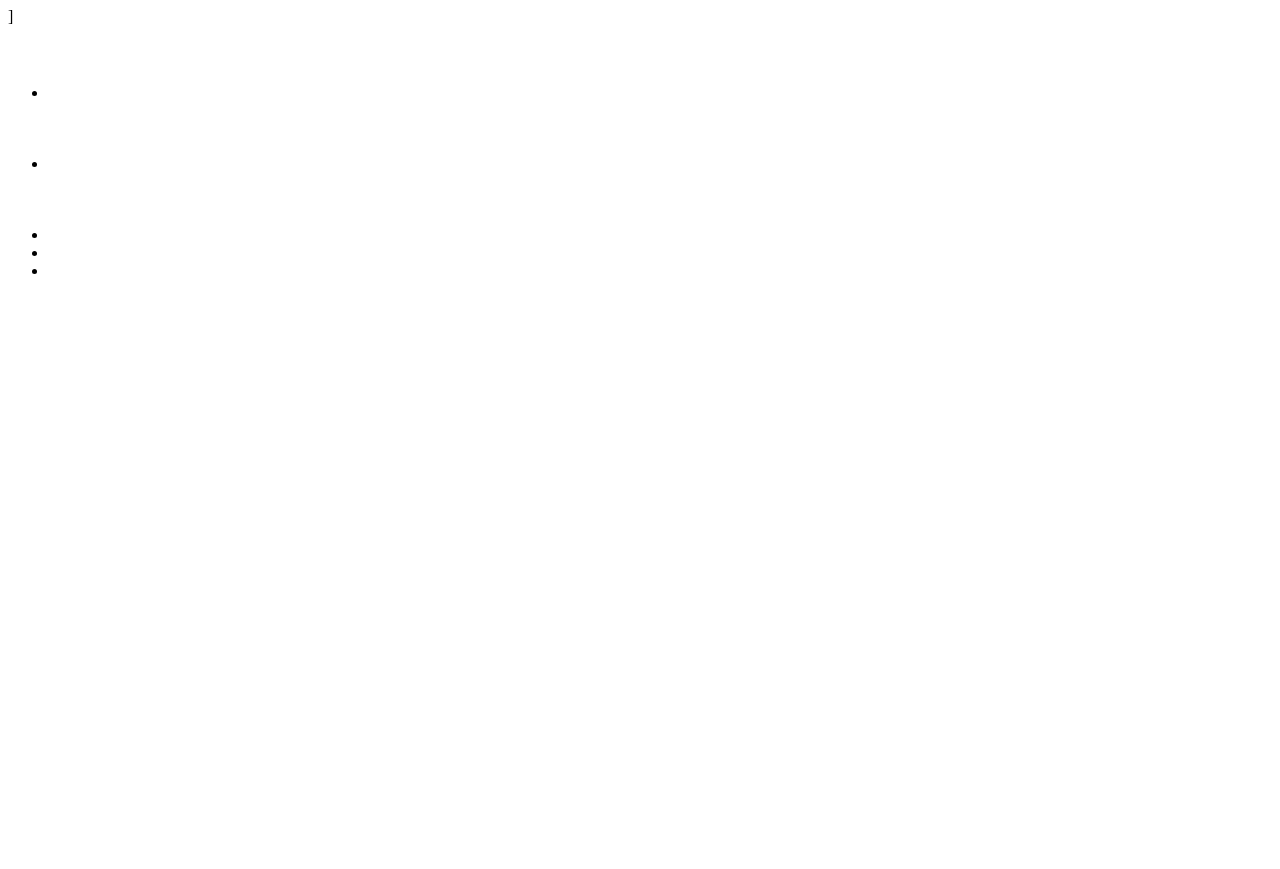
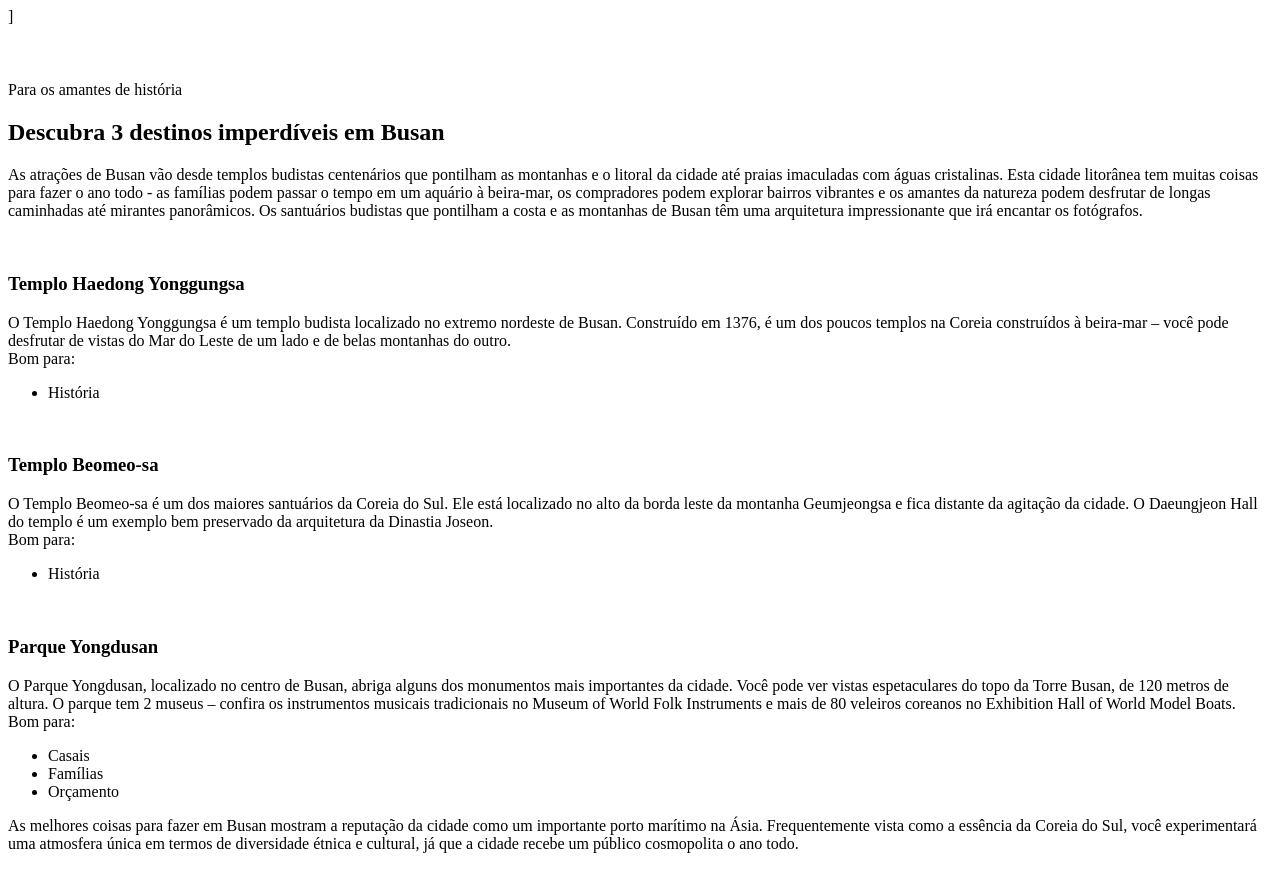
Before and after one commit to contatobrunoaparecido-afk/localturistico-desafio-pratico-rocketseat, a plain HTML site: page index.html in a window 1280 px wide. Before the commit the page ends 800 px from the top, so only its background shows below. Drawn offline with Linux system fonts and the light colour scheme.

Commit message:
add conteúdo html

```diff
--- a/index.html
+++ b/index.html
@@ -16,42 +16,61 @@
   <header>]
     <p></p>
     <h1></h1>
-    <div></div>
+    <img src="" alt="">
     <p></p>
   </header>
   <main>
     <section>
-      <div>
-        <p></p><img src="" alt="">
-        <h3></h3>
-        <p></p>
-        <ul>
-          <li>
-
-          </li>
-        </ul>
-      </div>
-      <div>
-        <p></p><img src="" alt="">
-        <h3></h3>
-        <p></p>
-        <ul>
-          <li>
-
-          </li>
-        </ul>
+      <div class="init-section">
+        <p>Para os amantes de história</p>
+        <h2>Descubra 3 destinos imperdíveis em Busan</h2>
+        <p>As atrações de Busan vão desde templos budistas centenários que pontilham as montanhas e o litoral da cidade
+          até praias imaculadas com águas cristalinas. Esta cidade litorânea tem muitas coisas para fazer o ano todo -
+          as famílias podem passar o tempo em um aquário à beira-mar, os compradores podem explorar bairros vibrantes e
+          os amantes da natureza podem desfrutar de longas caminhadas até mirantes panorâmicos.
+          Os santuários budistas que pontilham a costa e as montanhas de Busan têm uma arquitetura impressionante que
+          irá encantar os fotógrafos.</p>
       </div>
       <div>
         <img src="" alt="">
-        <h3></h3>
-        <p></p>
+        <h3>Templo Haedong Yonggungsa </h3>
+        <p>O Templo Haedong Yonggungsa é um templo budista localizado no extremo nordeste de Busan. Construído em 1376,
+          é um dos poucos templos na Coreia construídos à beira-mar – você pode desfrutar de vistas do Mar do Leste de
+          um lado e de belas montanhas do outro.
+          <br>
+          <span>Bom para:</span>
         <ul>
-          <li></li>
-          <li></li>
-          <li></li>
+          <li>História</li>
         </ul>
+        </p>
+      </div>
+      <div>
+        <img src="" alt="">
+        <h3>Templo Beomeo-sa</h3>
+        <p>O Templo Beomeo-sa é um dos maiores santuários da Coreia do Sul. Ele está localizado no alto da borda leste da montanha Geumjeongsa e fica distante da agitação da cidade. O Daeungjeon Hall do templo é um exemplo bem preservado da arquitetura da Dinastia Joseon.
+          <br>
+          <span>Bom para:</span>
+        <ul>
+          <li>História</li>
+        </ul>
+        </p>
+      </div>
+      <div>
+        <img src="" alt="">
+        <h3>Parque Yongdusan</h3>
+        <p>O Parque Yongdusan, localizado no centro de Busan, abriga alguns dos monumentos mais importantes da cidade. Você pode ver vistas espetaculares do topo da Torre Busan, de 120 metros de altura. O parque tem 2 museus – confira os instrumentos musicais tradicionais no Museum of World Folk Instruments e mais de 80 veleiros coreanos no Exhibition Hall of World Model Boats.
+          <br>
+          <span>Bom para:</span>
+        <ul>
+          <li>Casais</li>
+          <li>Famílias</li>
+          <li>Orçamento</li>
+        </ul>
+        </p>
+      </div>
+      <div>
         <p>
-
+          As melhores coisas para fazer em Busan mostram a reputação da cidade como um importante porto marítimo na Ásia. Frequentemente vista como a essência da Coreia do Sul, você experimentará uma atmosfera única em termos de diversidade étnica e cultural, já que a cidade recebe um público cosmopolita o ano todo.
         </p>
       </div>
     </section>
```
